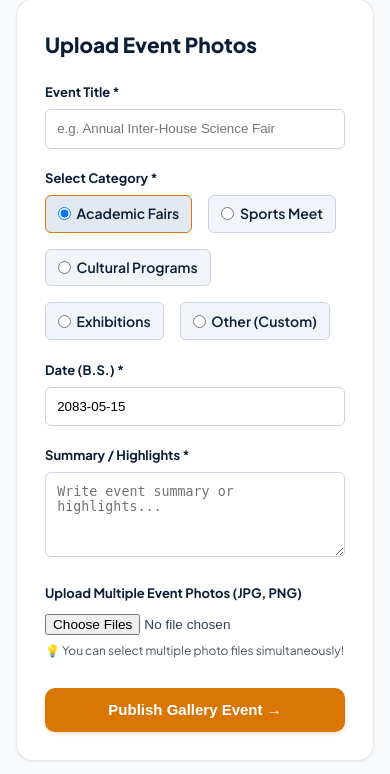
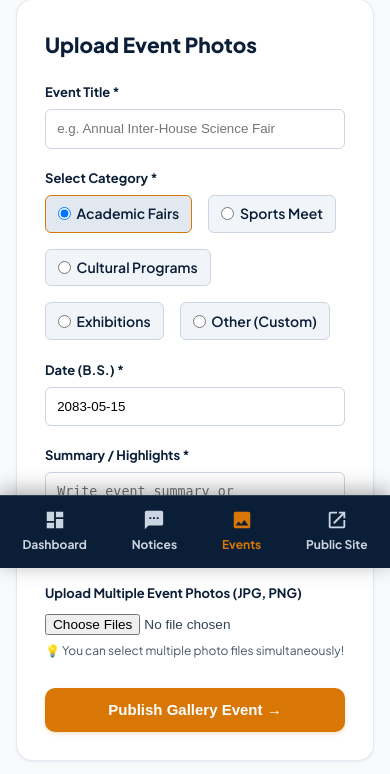
Before and after one commit to Wearing-wind/School-Demo, a PHP site: page /admin/manage_events.php in a window 390 px wide. Shown: the part 276-1050 px from the top of the page. Run offline with PHP 8.4, Linux system fonts and the light colour scheme; the visitor is signed in with stand-in values (Sample User, id 1); some libraries are stand-ins or nearby versions.

Commit message:
feat: add floating mobile navigation dock to admin event and notice management pages

```diff
--- a/admin/manage_events.php
+++ b/admin/manage_events.php
@@ -99,7 +99,7 @@ $events = $pdo->query("SELECT * FROM events ORDER BY id DESC")->fetchAll();
         @media (max-width: 900px) { .admin-grid { grid-template-columns: 1fr; } }
     </style>
 </head>
-<body>
+<body class="admin-body">
 
     <!-- Admin Nav -->
     <nav class="admin-nav">
@@ -257,5 +257,35 @@ $events = $pdo->query("SELECT * FROM events ORDER BY id DESC")->fetchAll();
             }
         }
     </script>
+    <!-- Admin Floating Mobile Dock -->
+    <div class="admin-mobile-dock">
+        <ul class="admin-dock-items">
+            <li class="admin-dock-item">
+                <a href="dashboard.php">
+                    <svg viewBox="0 0 24 24"><path d="M3 13h8V3H3v10zm0 8h8v-6H3v6zm10 0h8V11h-8v10zm0-18v6h8V3h-8z"/></svg>
+                    <span>Dashboard</span>
+                </a>
+            </li>
+            <li class="admin-dock-item">
+                <a href="manage_notices.php">
+                    <svg viewBox="0 0 24 24"><path d="M20 2H4c-1.1 0-1.99.9-1.99 2L2 22l4-4h14c1.1 0 2-.9 2-2V4c0-1.1-.9-2-2-2zM9 11H7V9h2v2zm4 0h-2V9h2v2zm4 0h-2V9h2v2z"/></svg>
+                    <span>Notices</span>
+                </a>
+            </li>
+            <li class="admin-dock-item">
+                <a href="manage_events.php" class="active">
+                    <svg viewBox="0 0 24 24"><path d="M21 19V5c0-1.1-.9-2-2-2H5c-1.1 0-2 .9-2 2v14c0 1.1.9 2 2 2h14c1.1 0 2-.9 2-2zM8.5 13.5l2.5 3.01L14.5 12l4.5 6H5l3.5-4.5z"/></svg>
+                    <span>Events</span>
+                </a>
+            </li>
+            <li class="admin-dock-item">
+                <a href="<?= $base_path ?>index.php" target="_blank">
+                    <svg viewBox="0 0 24 24"><path d="M19 19H5V5h7V3H5c-1.11 0-2 .9-2 2v14c0 1.1.89 2 2 2h14c1.1 0 2-.9 2-2v-7h-2v7zM14 3v2h3.59l-9.83 9.83 1.41 1.41L19 6.41V10h2V3h-7z"/></svg>
+                    <span>Public Site</span>
+                </a>
+            </li>
+        </ul>
+    </div>
+
 </body>
 </html>
```
Also changed, not shown: admin/manage_notices.php (+30 -0 lines).
